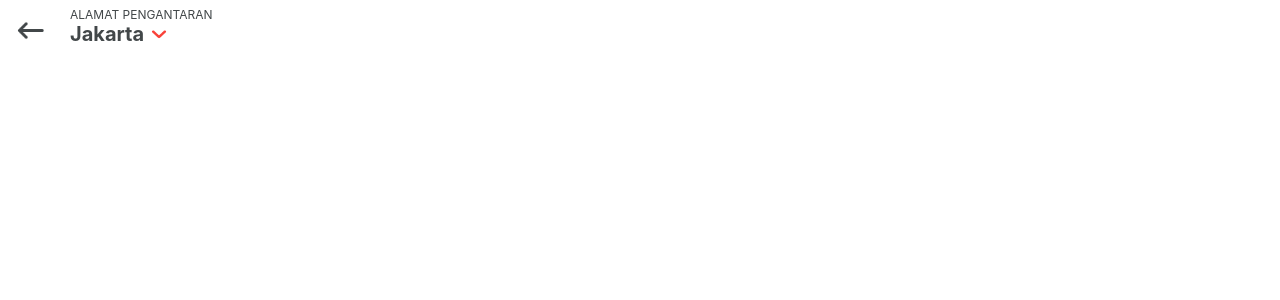
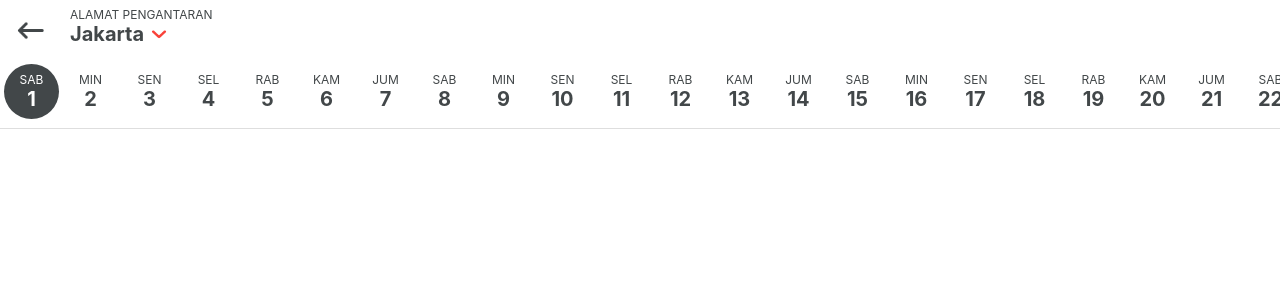
Before and after one commit to subekti404dev/636b3828fb44b826f089a0d599df99824bd1ae5c, a React (Create React App) app: page / in a window 1280 px wide. Shown: the top 300 px of the page. Built offline with nearby package versions, Linux system fonts and the light colour scheme.

Commit message:
add date picker

```diff
--- /dev/null
+++ b/src/screens/home/date-picker/date-picker.css
@@ -0,0 +1,25 @@
+
+.date-picker {
+ height: 60px;
+ border-bottom: 1px solid #dedede;
+ display: flex;
+ padding-bottom: 4px;
+ overflow-x: scroll;
+ padding: 4px;
+}
+
+.date-picker > .date {
+ flex-direction: column;
+ display: flex;
+ justify-content: center;
+ align-items: center;
+ height: 55px;
+ min-width: 55px;
+ margin-right: 4px;
+}
+
+.date-picker > .date-active {
+ background-color: #424749;
+ color: #fff;
+ border-radius: 30px;
+}
--- /dev/null
+++ b/src/screens/home/date-picker/date-picker.js
@@ -0,0 +1,63 @@
+import React from 'react';
+import './date-picker.css';
+
+const dates = [
+  { date: 1, day: 'SAB' },
+  { date: 2, day: 'MIN' },
+  { date: 3, day: 'SEN' },
+  { date: 4, day: 'SEL' },
+  { date: 5, day: 'RAB' },
+  { date: 6, day: 'KAM' },
+  { date: 7, day: 'JUM' },
+  { date: 8, day: 'SAB' },
+  { date: 9, day: 'MIN' },
+  { date: 10, day: 'SEN' },
+  { date: 11, day: 'SEL' },
+  { date: 12, day: 'RAB' },
+  { date: 13, day: 'KAM' },
+  { date: 14, day: 'JUM' },
+  { date: 15, day: 'SAB' },
+  { date: 16, day: 'MIN' },
+  { date: 17, day: 'SEN' },
+  { date: 18, day: 'SEL' },
+  { date: 19, day: 'RAB' },
+  { date: 20, day: 'KAM' },
+  { date: 21, day: 'JUM' },
+  { date: 22, day: 'SAB' },
+  { date: 23, day: 'MIN' },
+  { date: 24, day: 'SEN' },
+  { date: 25, day: 'SEL' },
+  { date: 26, day: 'RAB' },
+  { date: 27, day: 'KAM' },
+  { date: 28, day: 'JUM' },
+  { date: 29, day: 'SAB' },
+  { date: 30, day: 'MIN' },
+];
+
+
+
+const DatePicker = (props) => {
+  const [activeIndex, setActiveIndex] = React.useState(0);
+  return (
+    <div className="date-picker">
+      {dates.map((d, index) => {
+        const classNames = ["date", "pointer"];
+        const isActive = index === activeIndex;
+        isActive && classNames.push("date-active");
+        return (
+          <div
+            key={index}
+            className={classNames.join(" ")}
+            onClick={() => setActiveIndex(index)}
+          >
+            <div className="font-12px">{d.day}</div>
+            <div className="font-20px bold">{d.date}</div>
+          </div>
+        )
+      })}
+    </div>
+
+  )
+}
+
+export default DatePicker;
--- a/src/screens/home/home.js
+++ b/src/screens/home/home.js
@@ -1,11 +1,13 @@
 import React from 'react';
 import './home.css';
 import Header from './header/header';
+import DatePicker from './date-picker/date-picker';
 
 const Home = (props) => {
   return (
     <div className="home">
       <Header />
+      <DatePicker />
     </div>
   )
 }
```
